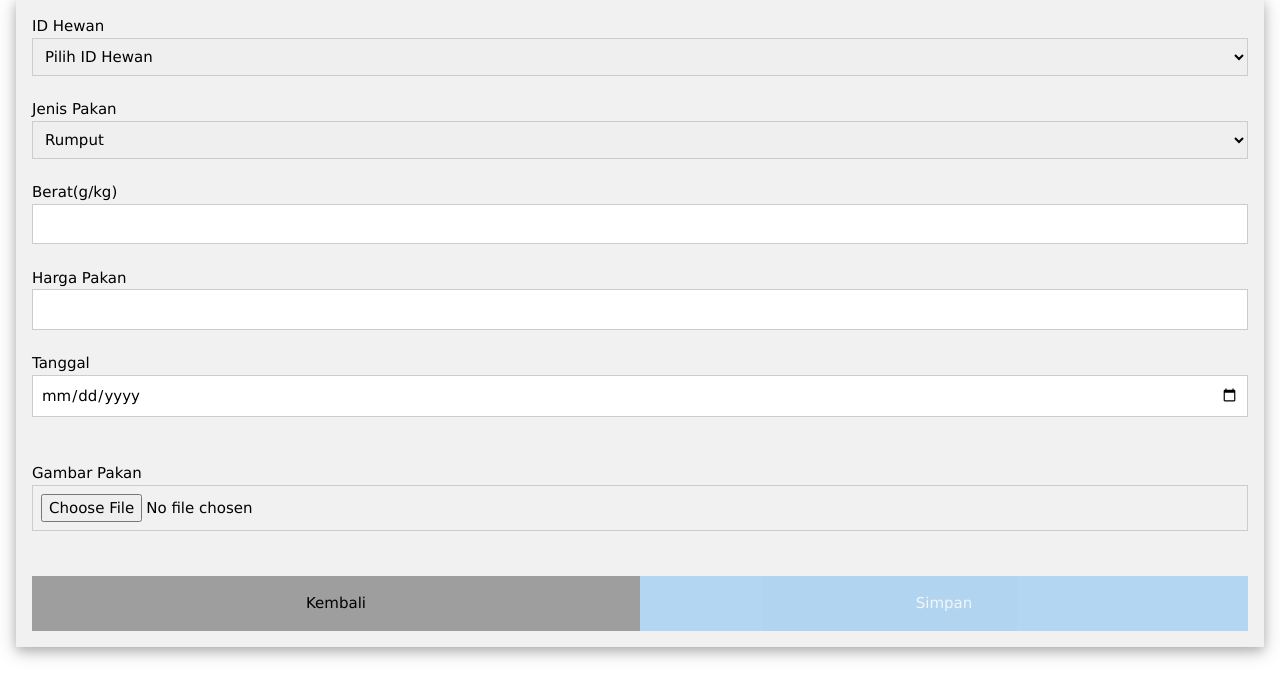
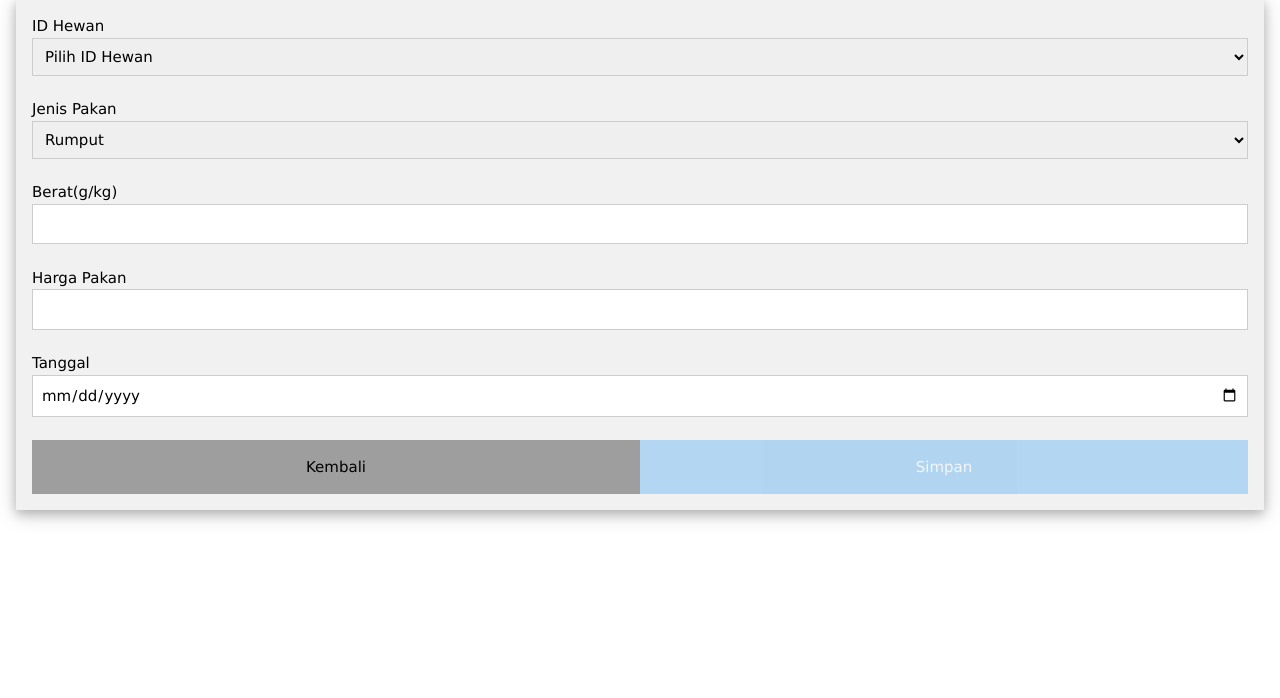
Before and after one commit to alfanhamdani/e-mbek, a PHP site: page /edit_pakan.php in a window 1280 px wide. Shown: the part 89-787 px from the top of the page. Run offline with PHP 8.4, Linux system fonts and the light colour scheme; the visitor is signed in with stand-in values (Sample User, id 1); data that the repository does not hold is empty.

Commit message:
Menghapus inputan unggah gambar

```diff
--- a/daftar_pakan.php
+++ b/daftar_pakan.php
@@ -188,6 +188,7 @@ $result = mysqli_query($conn, $queryPakan);
         <a href="daftar_pakan.php" class="w3-bar-item w3-button w3-border">Daftar Pakan</a>
         <a href="daftar_perawatan.php" class="w3-bar-item w3-button w3-border">Daftar Perawatan</a>
         <a href="hasil_labarugi.php" class="w3-bar-item w3-button w3-border">Hasil Laba Rugi</a>
+        <a href="scan_code.php" class="w3-bar-item w3-button w3-border">Pindai Kode</a>
         <?php if ($username === 'admin') { ?>
             <a href="daftar_pengguna.php" class="w3-bar-item w3-button w3-border">Daftar Pengguna</a>
         <?php } ?>
@@ -277,7 +278,6 @@ $result = mysqli_query($conn, $queryPakan);
                     <th>Id Hewan</th>
                     <th>Jenis Pakan</th>
                     <th>Harga Pakan</th>
-                    <th>Gambar</th>
                     <th>Aksi</th>
                 </tr>
                 <?php while ($row = mysqli_fetch_assoc($result)) { ?>
@@ -285,7 +285,6 @@ $result = mysqli_query($conn, $queryPakan);
                         <td style="font-size: 15px;"><?php echo htmlspecialchars($row['id_hewan']); ?></td>
                         <td style="font-size: 15px;"><?php echo htmlspecialchars($row['jenis_pakan']); ?></td>
                         <td style="font-size: 15px;">Rp. <?php echo number_format($row['harga_pakan'], 0, ',', '.'); ?></td>
-                        <td><img src="uploads/<?php echo htmlspecialchars($row['gambar']); ?>" alt="Gambar Pakan" style="width: 100px; height: auto;"></td>
 
                         <td style="font-size: 14px; text-align: center;">
                             <!-- Tombol Lihat Lainnya -->
--- a/edit_pakan.php
+++ b/edit_pakan.php
@@ -24,30 +24,7 @@ if ($_SERVER['REQUEST_METHOD'] === 'POST') {
     $user_modified = $username;
     $date_modified = date('Y-m-d H:i:s');
 
-    // Cek apakah pengguna mengunggah gambar baru
-    if (!empty($_FILES['gambar']['name'])) {
-        $target_dir = "uploads/";
-        $target_file = $target_dir . basename($_FILES["gambar"]["name"]);
-        $imageFileType = strtolower(pathinfo($target_file, PATHINFO_EXTENSION));
-        $allowed_types = ['jpg', 'jpeg', 'png', 'gif'];
-
-        if (in_array($imageFileType, $allowed_types)) {
-            if (move_uploaded_file($_FILES["gambar"]["tmp_name"], $target_file)) {
-                // Hapus gambar lama jika ada
-                if (!empty($data_pakan['gambar']) && file_exists("uploads/" . $data_pakan['gambar'])) {
-                    unlink("uploads/" . $data_pakan['gambar']);
-                }
-
-                $gambar = basename($_FILES["gambar"]["name"]);
-                $query = "UPDATE mbek_pakan SET id_hewan='$id_hewan', jenis_pakan='$jenis_pakan', berat='$berat', harga_pakan='$harga_pakan', tanggal='$tanggal', date_modified='$date_modified', user_modified='$user_modified', gambar='$gambar' WHERE id_pakan='$id_pakan'";
-            }
-        } else {
-            echo "Format gambar tidak valid.";
-            exit;
-        }
-    } else {
-        $query = "UPDATE mbek_pakan SET id_hewan='$id_hewan', jenis_pakan='$jenis_pakan', berat='$berat', harga_pakan='$harga_pakan', tanggal='$tanggal', date_modified='$date_modified', user_modified='$user_modified' WHERE id_pakan='$id_pakan'";
-    }
+    $query = "UPDATE mbek_pakan SET id_hewan='$id_hewan', jenis_pakan='$jenis_pakan', berat='$berat', harga_pakan='$harga_pakan', tanggal='$tanggal', date_modified='$date_modified', user_modified='$user_modified' WHERE id_pakan='$id_pakan'";
 
     if (mysqli_query($conn, $query)) {
         header('Location: daftar_pakan.php');
@@ -204,6 +181,7 @@ if ($_SERVER['REQUEST_METHOD'] === 'POST') {
         <a href="daftar_pakan.php" class="w3-bar-item w3-button w3-border">Daftar Pakan</a>
         <a href="daftar_perawatan.php" class="w3-bar-item w3-button w3-border">Daftar Perawatan</a>
         <a href="hasil_labarugi.php" class="w3-bar-item w3-button w3-border">Hasil Laba Rugi</a>
+        <a href="scan_code.php" class="w3-bar-item w3-button w3-border">Pindai Kode</a>
         <?php if ($username === 'admin') { ?>
             <a href="daftar_pengguna.php" class="w3-bar-item w3-button w3-border">Daftar Pengguna</a>
         <?php } ?>
@@ -222,7 +200,8 @@ if ($_SERVER['REQUEST_METHOD'] === 'POST') {
         </div>
     </div>
 
-    <form method="post" action="" enctype="multipart/form-data" class="w3-container w3-card-4 w3-light-grey w3-padding-16 w3-margin">
+    <form method="post" action="" enctype="multipart/form-data"
+        class="w3-container w3-card-4 w3-light-grey w3-padding-16 w3-margin">
         <label>ID Hewan</label>
         <select class="w3-input w3-border" id="id_hewan" name="id_hewan" required>
             <option value="">Pilih ID Hewan</option>
@@ -258,15 +237,6 @@ if ($_SERVER['REQUEST_METHOD'] === 'POST') {
         <input class="w3-input w3-border" type="date" id="tanggal" name="tanggal"
             value="<?= isset($data_pakan['tanggal']) ? $data_pakan['tanggal'] : '' ?>" required><br>
 
-        <br>
-        <label>Gambar Pakan</label>
-    <input class="w3-input w3-border" type="file" name="gambar">
-    <?php if (!empty($data_pakan['gambar'])): ?>
-        <p>Gambar saat ini:</p>
-        <img src="uploads/<?= $data_pakan['gambar'] ?>" width="100">
-    <?php endif; ?>
-    <br>
-    <br>
         <div class="w3-half">
             <a href="daftar_pakan.php" class="w3-gray w3-button w3-container w3-padding-16"
                 style="width: 100%;">Kembali</a>
```
Also changed, not shown: tambah_pakan.php (+5 -23 lines).
